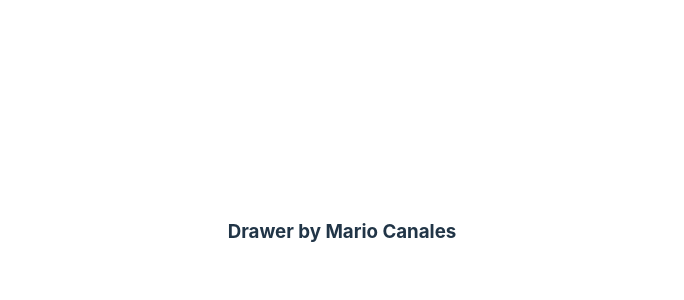
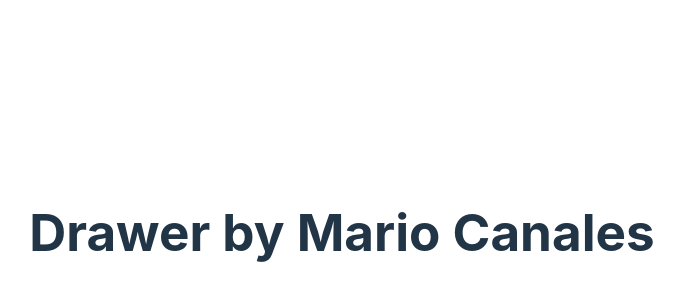
Before and after one commit to DrunkPsyduck/drawer, a React (Vite) app: page / in a window 1280 px wide. Shown: the part 168-468 px from the top of the page, without its empty margins (298-982 px from the left). Built offline with nearby package versions, Linux system fonts and the light colour scheme.

Commit message:
Update App.jsx

```diff
--- a/src/App.jsx
+++ b/src/App.jsx
@@ -7,7 +7,7 @@ function App() {
 
   return (
     <>
-      <h3>Drawer by Mario Canales </h3>
+      <h1>Drawer by Mario Canales </h1>
       <Draw />
     </>
   )
```
